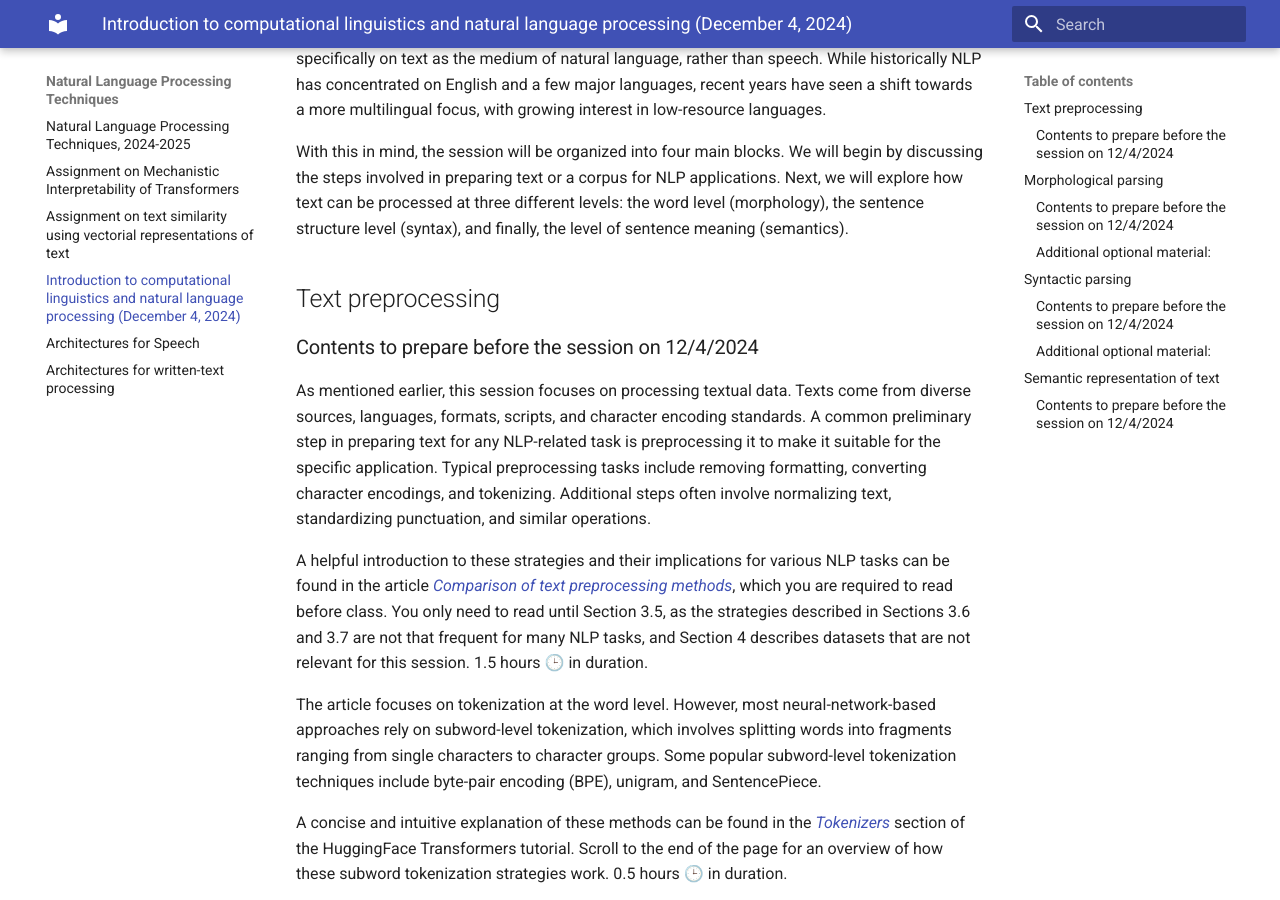
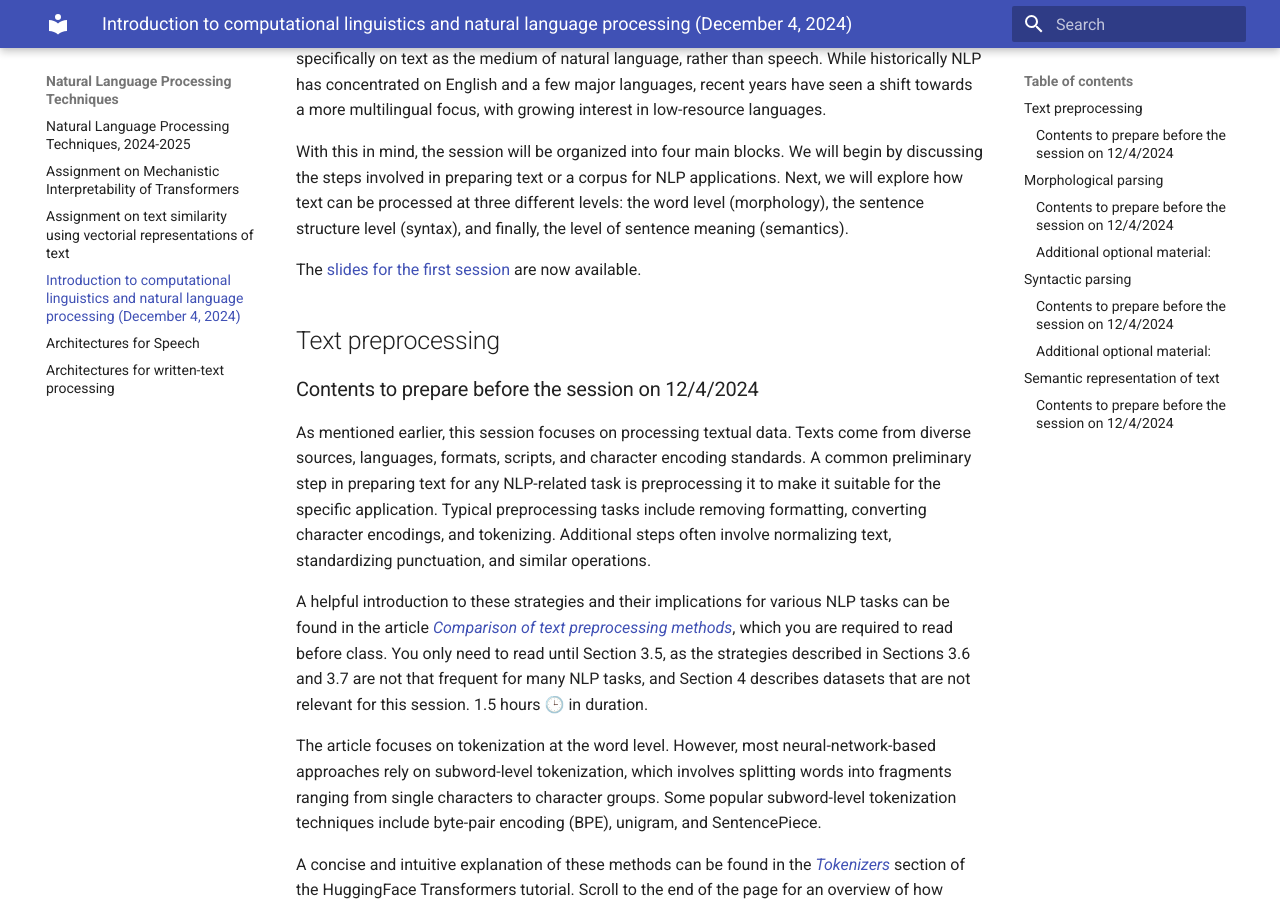
Before and after one commit to jaspock/tpln2425, an MkDocs documentation site: the page built from docs/cl.md, in a window 1280 px wide and 900 px high, scrolled down 463 px. Built offline with MkDocs 1.6.1 and Material for MkDocs 9.7.7, drawn with Linux system fonts in a browser that asks for light colours.

Commit message:
Adding link to slides

```diff
--- a/docs/cl.md
+++ b/docs/cl.md
@@ -5,6 +5,8 @@ Computational linguistics (CL) is a branch of linguistics that focuses on the th
 In this session, we will introduce some fundamental concepts and techniques in NLP, focusing specifically on text as the medium of natural language, rather than speech. While historically NLP has concentrated on English and a few major languages, recent years have seen a shift towards a more multilingual focus, with growing interest in low-resource languages.
 
 With this in mind, the session will be organized into four main blocks. We will begin by discussing the steps involved in preparing text or a corpus for NLP applications. Next, we will explore how text can be processed at three different levels: the word level (morphology), the sentence structure level (syntax), and finally, the level of sentence meaning (semantics).
+
+The [slides for the first session](https://dlsi.ua.es/~mespla/session1tpln.pdf) are now available.
 
 ## Text preprocessing
 
```
